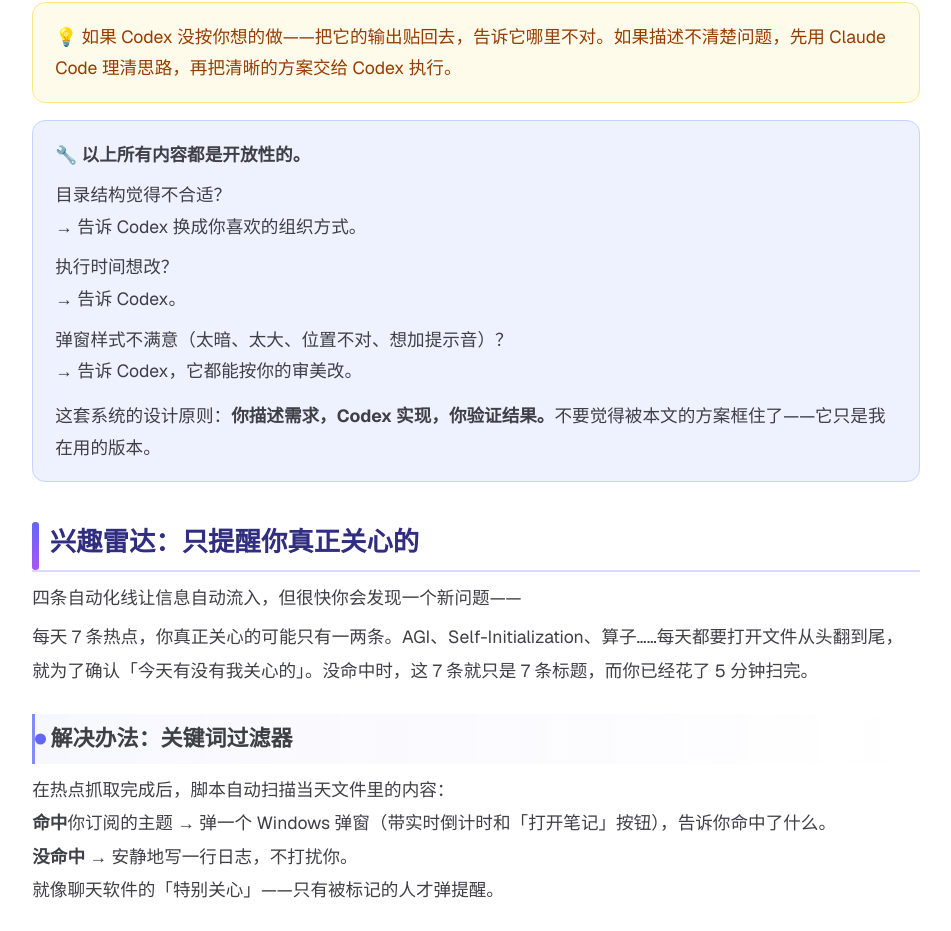
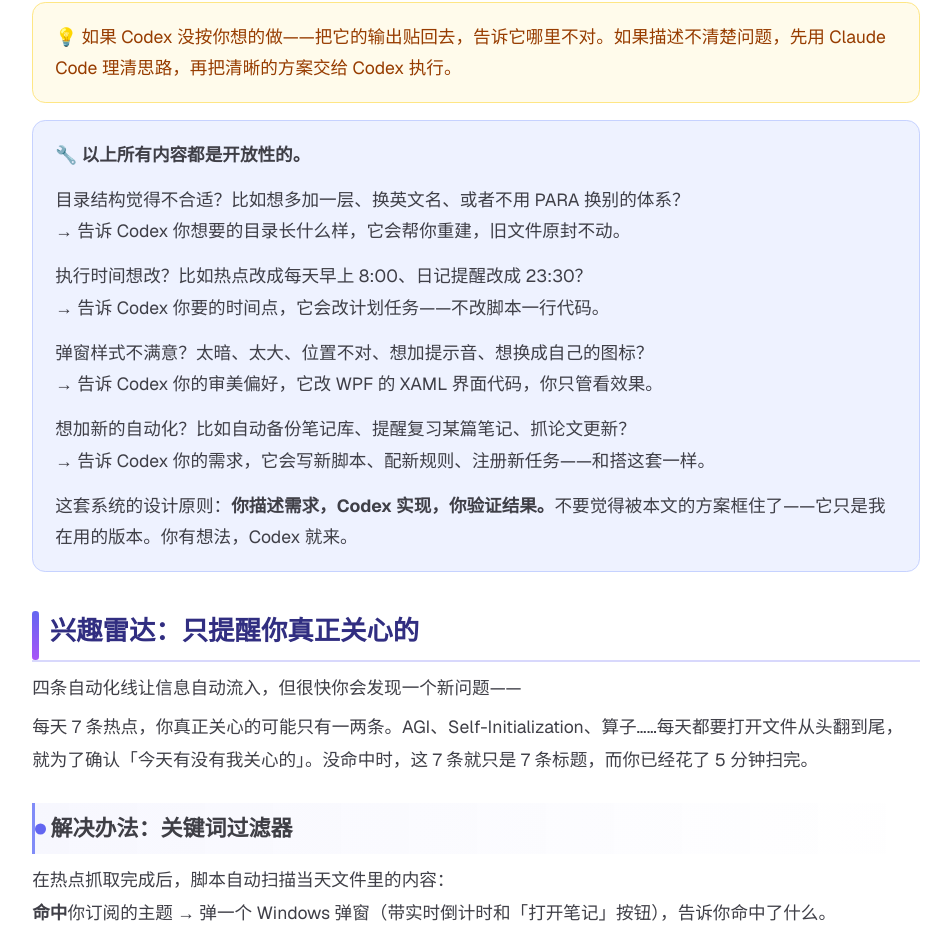
Before and after one commit to Muanyan-mjq/muanyan-portfolio, a Next.js app: page /blog/codex-obsidian-workflow in a window 1280 px wide. Shown: the part 9920-10851 px from the top of the page, without its empty margins (284-1235 px from the left). Built offline with nearby package versions, Linux system fonts and the light colour scheme.

Commit message:
Expand openness Q&A answers with more detail and examples

```diff
--- a/src/app/blog/codex-obsidian-workflow/page.tsx
+++ b/src/app/blog/codex-obsidian-workflow/page.tsx
@@ -749,20 +749,22 @@
       </div>
       <div className="mt-4 px-5 py-4 bg-indigo-50 dark:bg-indigo-950/20 border border-indigo-200 dark:border-indigo-800/30 rounded-xl text-[16px] leading-[1.8] text-zinc-700 dark:text-zinc-300">
         {lang === "zh" ? (
-          <div className="space-y-2">
+          <div className="space-y-3">
             <p>🔧 <strong>以上所有内容都是开放性的。</strong></p>
-            <p>目录结构觉得不合适？<br />→ 告诉 Codex 换成你喜欢的组织方式。</p>
-            <p>执行时间想改？<br />→ 告诉 Codex。</p>
-            <p>弹窗样式不满意（太暗、太大、位置不对、想加提示音）？<br />→ 告诉 Codex，它都能按你的审美改。</p>
-            <p className="mt-3">这套系统的设计原则：<strong>你描述需求，Codex 实现，你验证结果。</strong>不要觉得被本文的方案框住了——它只是我在用的版本。</p>
+            <p>目录结构觉得不合适？比如想多加一层、换英文名、或者不用 PARA 换别的体系？<br />→ 告诉 Codex 你想要的目录长什么样，它会帮你重建，旧文件原封不动。</p>
+            <p>执行时间想改？比如热点改成每天早上 8:00、日记提醒改成 23:30？<br />→ 告诉 Codex 你要的时间点，它会改计划任务——不改脚本一行代码。</p>
+            <p>弹窗样式不满意？太暗、太大、位置不对、想加提示音、想换成自己的图标？<br />→ 告诉 Codex 你的审美偏好，它改 WPF 的 XAML 界面代码，你只管看效果。</p>
+            <p>想加新的自动化？比如自动备份笔记库、提醒复习某篇笔记、抓论文更新？<br />→ 告诉 Codex 你的需求，它会写新脚本、配新规则、注册新任务——和搭这套一样。</p>
+            <p className="mt-3">这套系统的设计原则：<strong>你描述需求，Codex 实现，你验证结果。</strong>不要觉得被本文的方案框住了——它只是我在用的版本。你有想法，Codex 就来。</p>
           </div>
         ) : (
-          <div className="space-y-2">
+          <div className="space-y-3">
             <p>🔧 <strong>Everything above is open to customization.</strong></p>
-            <p>Don't like the folder structure?<br />→ Tell Codex to reorganize it your way.</p>
-            <p>Want a different execution time?<br />→ Tell Codex.</p>
-            <p>Popup design not to your taste (too dark, too big, wrong position, want a sound)?<br />→ Tell Codex — it adapts to your preferences.</p>
-            <p className="mt-3">The design principle of this system: <strong>you describe what you want, Codex implements, you verify.</strong> Don't feel locked into what's shown here — it's just my version.</p>
+            <p>Don't like the folder structure? Want more layers, English names, or a different system than PARA?<br />→ Tell Codex how you want your directories laid out. It rebuilds the structure — your files stay untouched.</p>
+            <p>Want to change the schedule? News at 8am instead of 8pm? Diary reminder at 11:30pm?<br />→ Tell Codex the time you want. It updates the scheduled task — zero code changes needed.</p>
+            <p>Popup not to your taste? Too dark, too big, wrong corner, want a sound effect, want your own icon?<br />→ Tell Codex your aesthetic preferences. It rewrites the WPF XAML — you just look at the result.</p>
+            <p>Want to add new automations? Auto-backup your vault? Remind you to review a note? Track new papers?<br />→ Tell Codex what you need. It writes a new script, adds a rule to rules.md, registers a new task — same process as building this system.</p>
+            <p className="mt-3">The design principle: <strong>you describe what you want, Codex implements, you verify.</strong> Don't feel locked into what's shown here — it's just my version. You have an idea? Codex brings it to life.</p>
           </div>
         )}
       </div>
```
